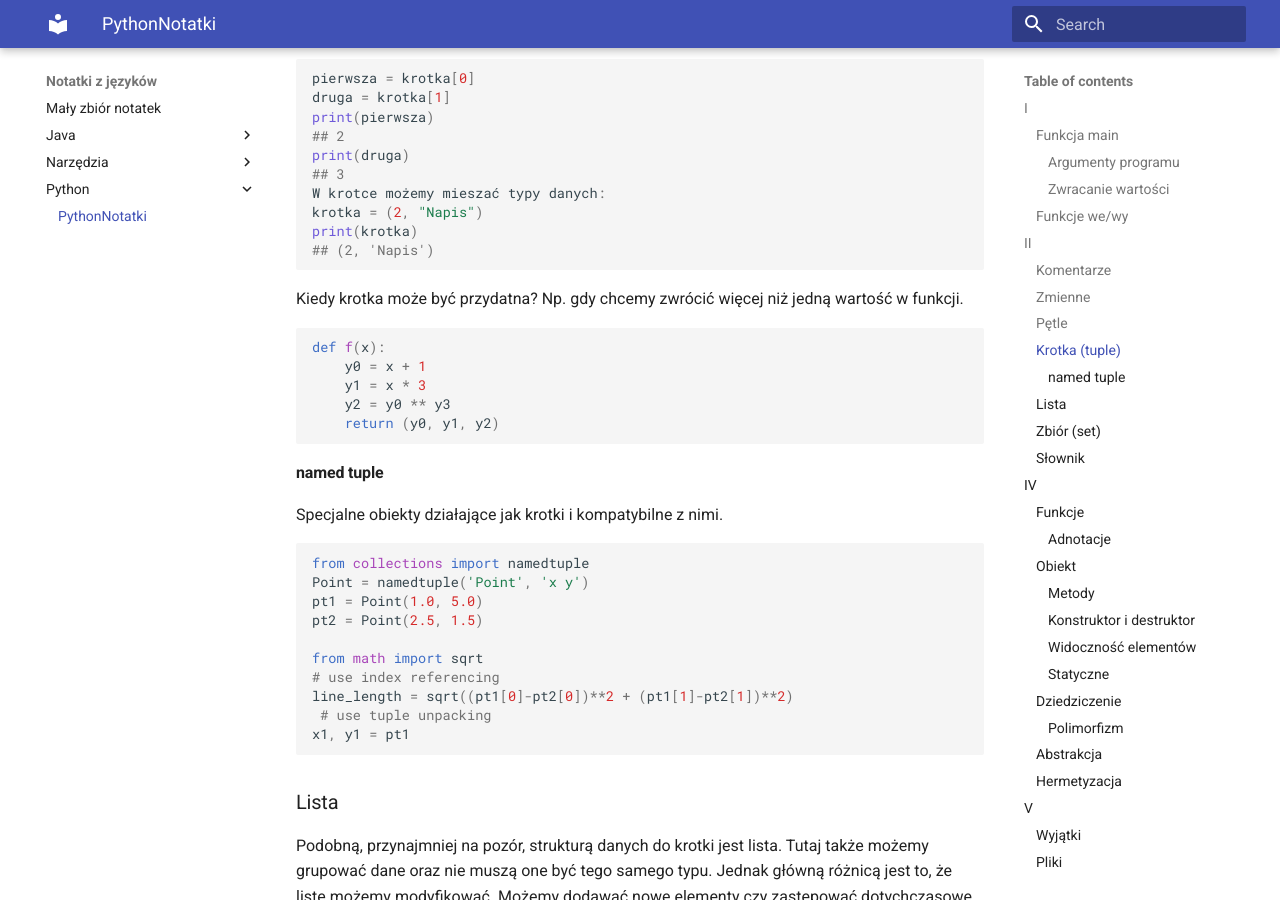
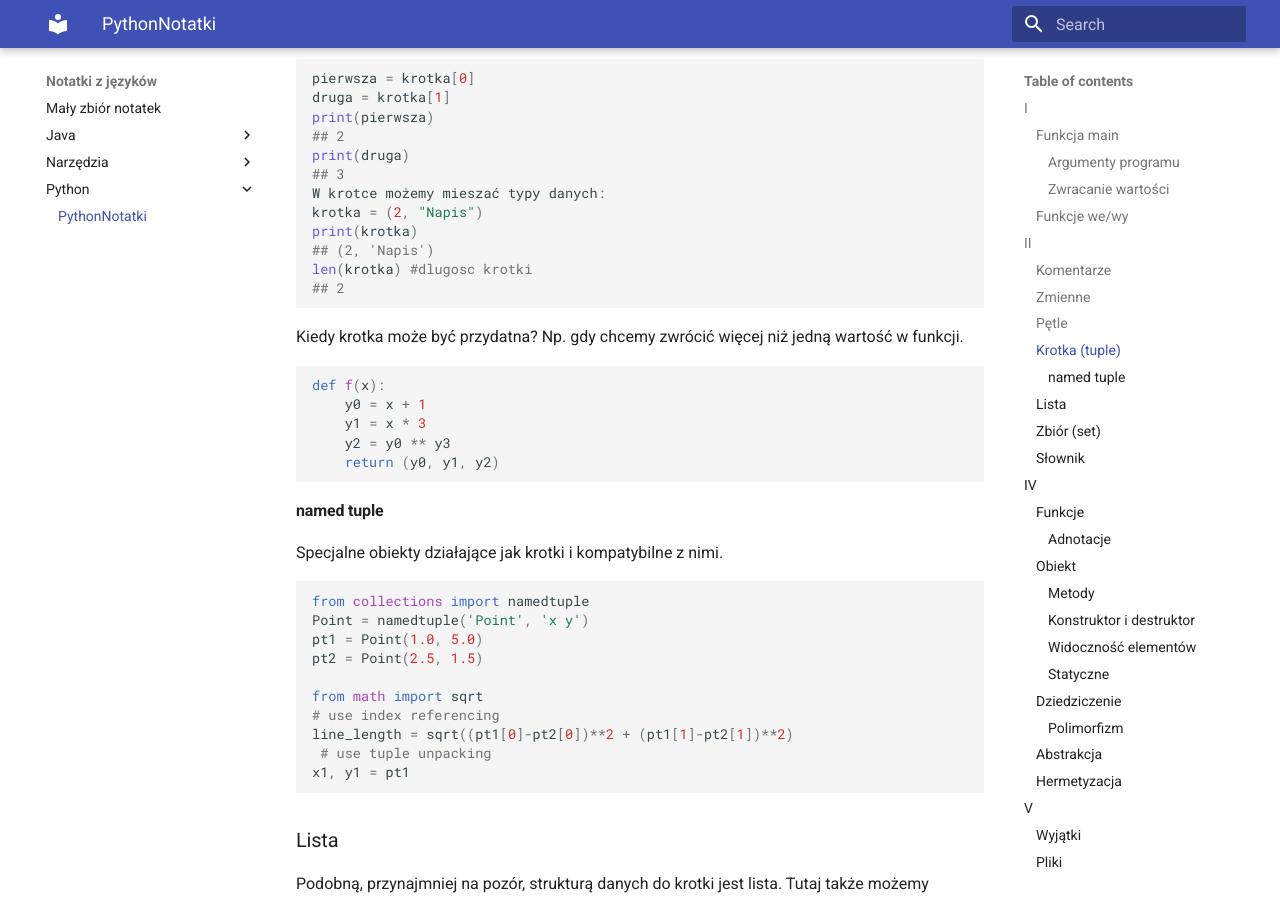
Before and after one commit to pktiuk/notatki_z_jezykow, an MkDocs documentation site: the page built from docs/Python/PythonNotatki.md, in a window 1280 px wide and 900 px high, scrolled down 4077 px. Built offline with MkDocs 1.6.1 and Material for MkDocs 9.7.7, drawn with Linux system fonts in a browser that asks for light colours.

Commit message:
Dlugosc krotki

````diff
--- a/docs/Python/PythonNotatki.md
+++ b/docs/Python/PythonNotatki.md
@@ -161,6 +161,8 @@ W krotce możemy mieszać typy danych:
 krotka = (2, "Napis")
 print(krotka)
 ## (2, 'Napis')
+len(krotka) #dlugosc krotki
+## 2
 ```
 Kiedy krotka może być przydatna? Np. gdy chcemy zwrócić więcej niż jedną wartość w funkcji.
 ```python
````
